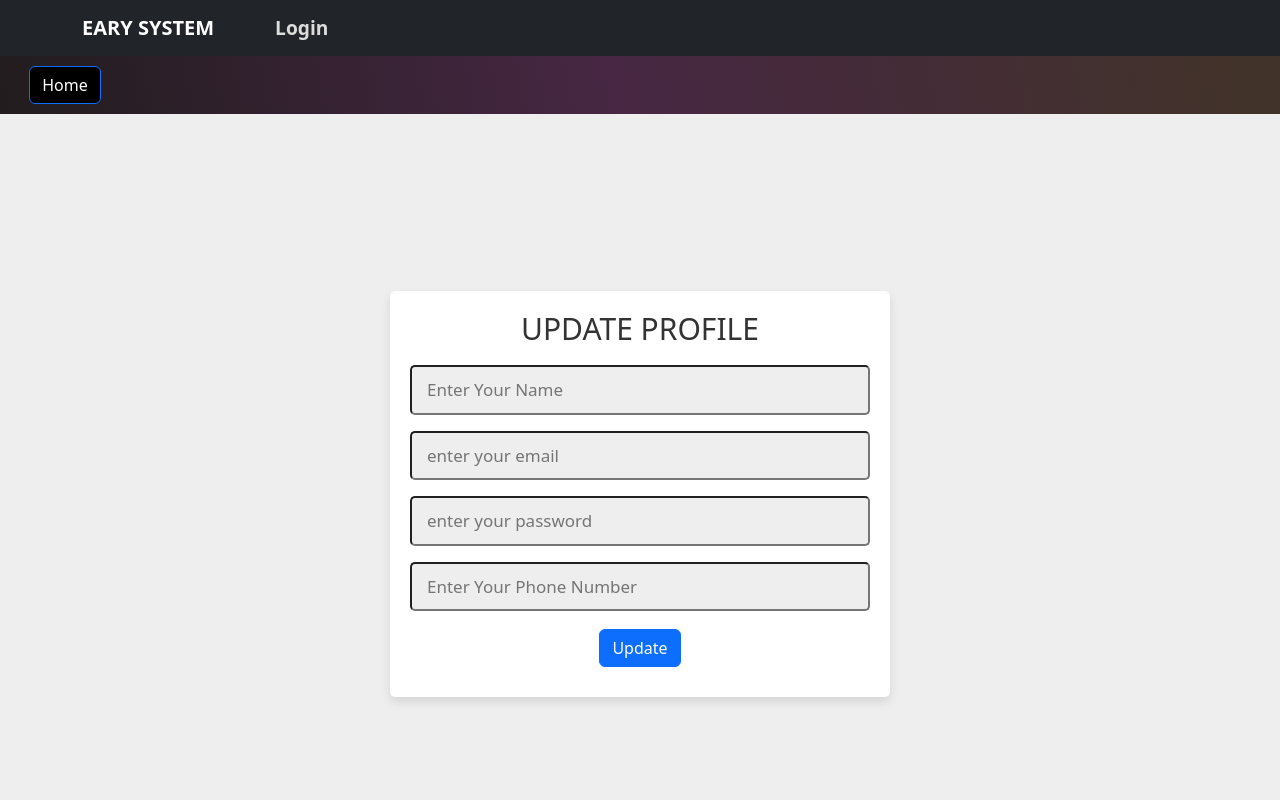
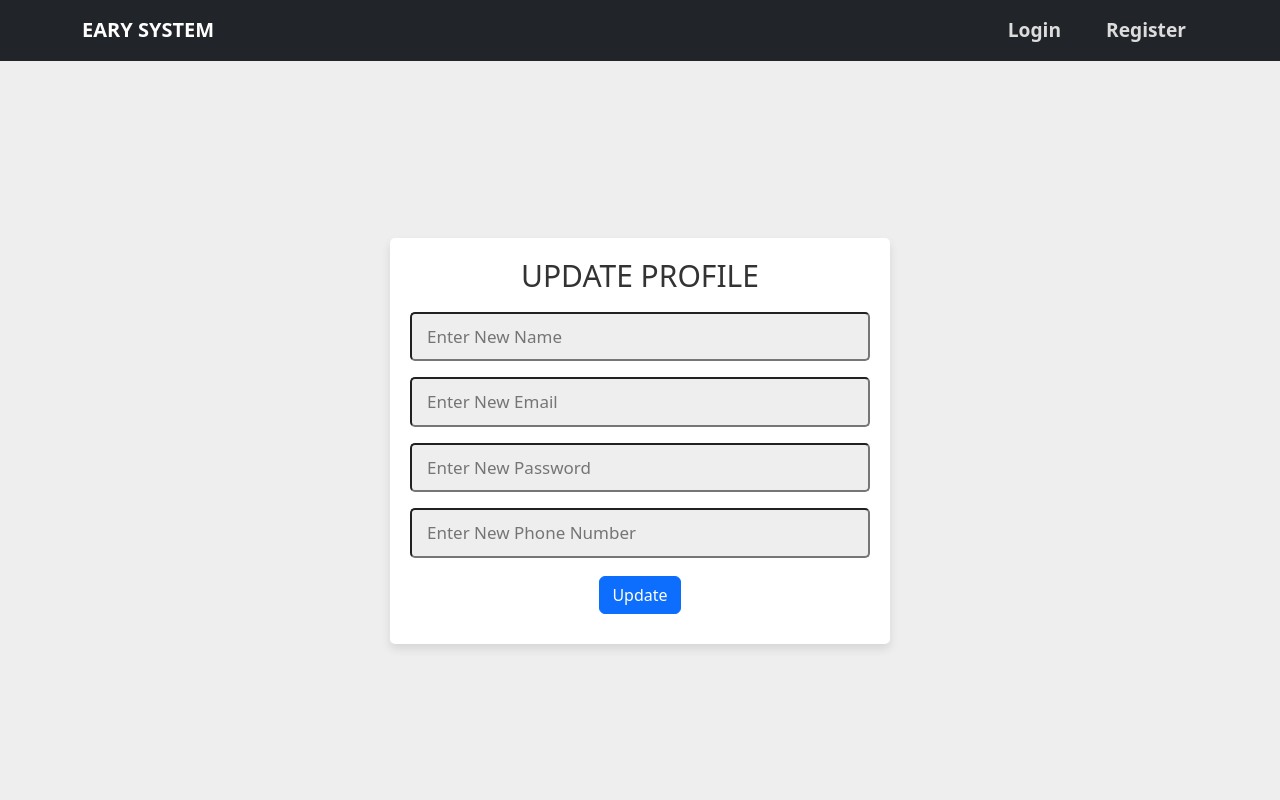
Before and after one commit to Adosh74/Eary-System, a React (Create React App) app in the folder client/: page /update in a window 1280 px wide. Shown: the top 800 px of the page. Built offline with nearby package versions, Linux system fonts and the light colour scheme.

Commit message:
make admin update his profile

```diff
--- a/client/src/pages/admin/update.js
+++ b/client/src/pages/admin/update.js
@@ -1,31 +1,91 @@
-import React from "react";
-import Button from 'react-bootstrap/Button';
-import { Link } from "react-router-dom";
+import axios from 'axios';
+import React, { useRef } from 'react';
+import { useNavigate } from 'react-router-dom';
 
-import './update.css'
- const Update =()=>{
-    return(
-        <div >
-        <div className="head" style={{paddingBottom:"0px",paddingRight:"1150px"}}>
-        <Link  to="/home_admin">
-        <Button variant="primary" type="submit"  style={{backgroundColor:"black"}} >
-        Home
-        </Button>
-        </Link>
-     </div>
-      <div class="form-container">
+import { getAuthToken } from '../../services/auth.service';
+import './update.css';
 
+const Update = () => {
+  const { token, user } = getAuthToken();
+  const navigate = useNavigate();
 
-      <form action="" method="post">
+  const form = useRef({
+    name: '',
+    email: '',
+    password: '',
+    phone: '',
+  });
+
+  const submit = e => {
+    e.preventDefault();
+    axios
+      .put(
+        `http://localhost:3000/user/${user.user_id}`,
+        {
+          name: form.current.name.value,
+          email: form.current.email.value,
+          password: form.current.password.value,
+          phone: form.current.phone.value,
+        },
+        {
+          headers: {
+            Authorization: `Bearer ${token}`,
+          },
+        }
+      )
+      .then(data => {
+        alert(data.data.message);
+        navigate('/home_admin');
+      })
+      .catch(err => {
+        console.log(err);
+      });
+  };
+
+  return (
+    <div>
+      <div className="form-container">
+        <form onSubmit={e => submit(e)}>
           <h3>Update Profile</h3>
-         <input type="text" name="name"placeholder="Enter Your Name" ></input>
-         <input type="email" name="email" required placeholder="enter your email"></input>
-         <input type="password" name="password" required placeholder="enter your password"></input>
-         <input type="text" name="phone" placeholder="Enter Your Phone Number"></input>
+          <input
+            ref={val => {
+              form.current.name = val;
+            }}
+            type="text"
+            name="name"
+            placeholder="Enter New Name"
+          ></input>
+          <input
+            ref={val => {
+              form.current.email = val;
+            }}
+            type="email"
+            name="email"
+            required
+            placeholder="Enter New Email"
+          ></input>
+          <input
+            ref={val => {
+              form.current.password = val;
+            }}
+            type="password"
+            name="password"
+            required
+            placeholder="Enter New Password"
+          ></input>
+          <input
+            ref={val => {
+              form.current.phone = val;
+            }}
+            type="text"
+            name="phone"
+            placeholder="Enter New Phone Number"
+          ></input>
 
-         <button type="submit" class="btn btn-primary">Update</button>
+          <button type="submit" className="btn btn-primary">
+            Update
+          </button>
         </form>
-
       </div>
     </div>
   );
--- a/client/src/pages/authentication/Login_admin.js
+++ b/client/src/pages/authentication/Login_admin.js
@@ -6,7 +6,7 @@ import Button from 'react-bootstrap/Button';
 import Form from 'react-bootstrap/Form';
 import { Link, useNavigate } from 'react-router-dom';
 
-import setAuthToken from './../../services/auth.service.js';
+import { setAuthToken } from './../../services/auth.service.js';
 import './Login.css';
 
 export const Login_admin = () => {
--- a/client/src/pages/home/Home_admin.js
+++ b/client/src/pages/home/Home_admin.js
@@ -7,18 +7,9 @@ import { Link } from 'react-router-dom';
 import './Home_admin.css';
 
 const Home_admin = () => {
-  const Logout = () => {};
+  // const Logout = () => {};
   return (
     <>
-      <Navbar bg="dark" variant="dark">
-        <Container>
-          <Nav className="ms-auto">
-            <Link className="nav-link" onClick={Logout}>
-              Log out
-            </Link>
-          </Nav>
-        </Container>
-      </Navbar>
       <div className="container">
         <div className="intro">
           <h1 className="intro-title">Hello Admin</h1>
--- a/client/src/services/auth.service.js
+++ b/client/src/services/auth.service.js
@@ -1,5 +1,33 @@
-const setAuthToken = token => {
+import jwt from 'jwt-decode';
+
+//** +[1] set token when user login  **/
+export const setAuthToken = token => {
   localStorage.setItem('token', token);
 };
 
-export default setAuthToken;
+//** +[2] get token and user if his logged in **/
+export const getAuthToken = () => {
+  if (localStorage.getItem('token')) {
+    const user = jwt(localStorage.getItem('token'));
+
+    if (Date.now() >= user.exp * 1000) {
+      // remove token
+      removeAuthToken();
+      return {};
+    }
+
+    return {
+      token: localStorage.getItem('token'),
+      user: user,
+    };
+  } else {
+    return {};
+  }
+};
+
+//** +[3] remove token form local storage **/
+export const removeAuthToken = () => {
+  if (localStorage.getItem('token')) {
+    localStorage.removeItem('token');
+  }
+};
--- a/client/src/shared/Header.js
+++ b/client/src/shared/Header.js
@@ -4,8 +4,15 @@ import Nav from 'react-bootstrap/Nav';
 import Navbar from 'react-bootstrap/Navbar';
 import { Link, useNavigate } from 'react-router-dom';
 
+import {
+  getAuthToken,
+  removeAuthToken,
+} from '../services/auth.service';
+
 const Header = () => {
   const navigate = useNavigate();
+
+  const { token, user } = getAuthToken();
 
   return (
     <>
@@ -19,11 +26,50 @@ const Header = () => {
             {' '}
             Eary System{' '}
           </Navbar.Brand>
-          <Nav className="me-auto">
-            <Link className="AD-header" to="/login_admin">
-              Login
-            </Link>
-          </Nav>
+          {user && !user.isAdmin && (
+            <Nav className="me-auto">
+              <Link className="AD-header" to="/home_user">
+                Home
+              </Link>
+            </Nav>
+          )}
+          {user && user.isAdmin && (
+            <Nav className="me-auto">
+              <Link className="AD-header" to="/home_admin">
+                Home
+              </Link>
+            </Nav>
+          )}
+          <Navbar bg="dark" variant="dark">
+            <Container>
+              {!token && (
+                <>
+                  <Nav className="ms-auto">
+                    <Link className="AD-header" to="/">
+                      Login
+                    </Link>
+                  </Nav>
+                  <Nav className="ms-auto">
+                    <Link className="AD-header" to="/register">
+                      Register
+                    </Link>
+                  </Nav>
+                </>
+              )}
+              {token && (
+                <Nav
+                  onClick={() => {
+                    removeAuthToken();
+                  }}
+                  className="ms-auto"
+                >
+                  <Link className="AD-header" to="/">
+                    Log out
+                  </Link>
+                </Nav>
+              )}
+            </Container>
+          </Navbar>
         </Container>
       </Navbar>
     </>
```
Also changed, not shown: 1 other file (tests, documents, lock files or other folders). Lines whose indentation alone changed are shown as unchanged.
